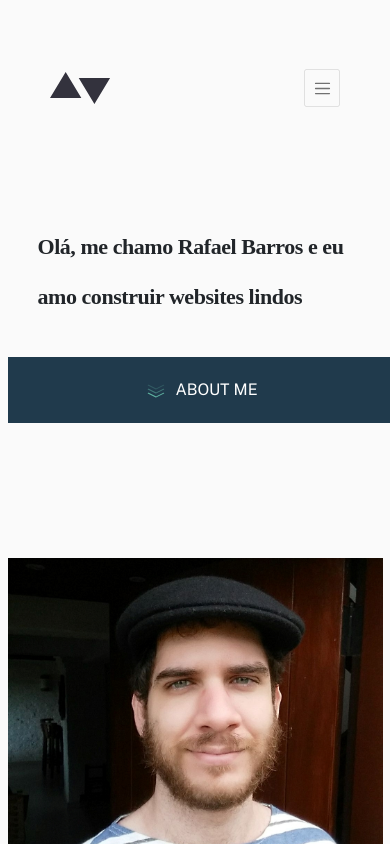
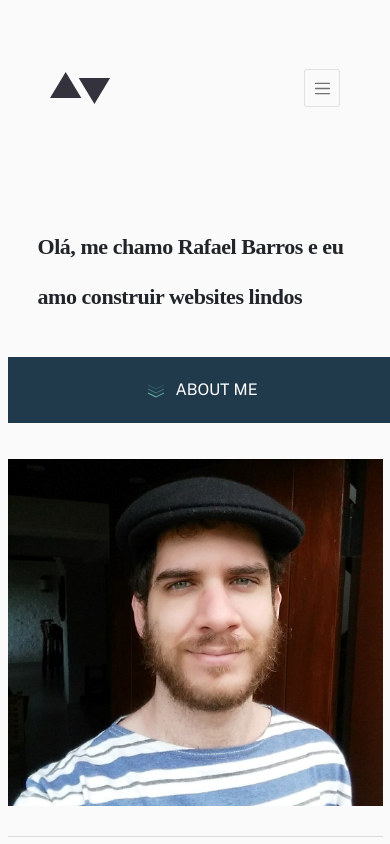
Before and after one commit to fiusks/Frontend-Challenge-M01, a React (Create React App) app: page /home in a window 390 px wide. Shown: the top 844 px of the page. Built offline with nearby package versions, Linux system fonts and the light colour scheme; a web font is replaced by a local one.

Commit message:
First row margin breakpoint correction

```diff
--- a/src/pages/home/style.scss
+++ b/src/pages/home/style.scss
@@ -3,6 +3,9 @@
 .home-container {
   .hero-container {
     margin-bottom: 14.9rem;
+    @include media-breakpoint-down(xl) {
+      margin-bottom: 5rem;
+    }
     .home-hero-section {
       display: flex;
       flex-direction: column;
```
